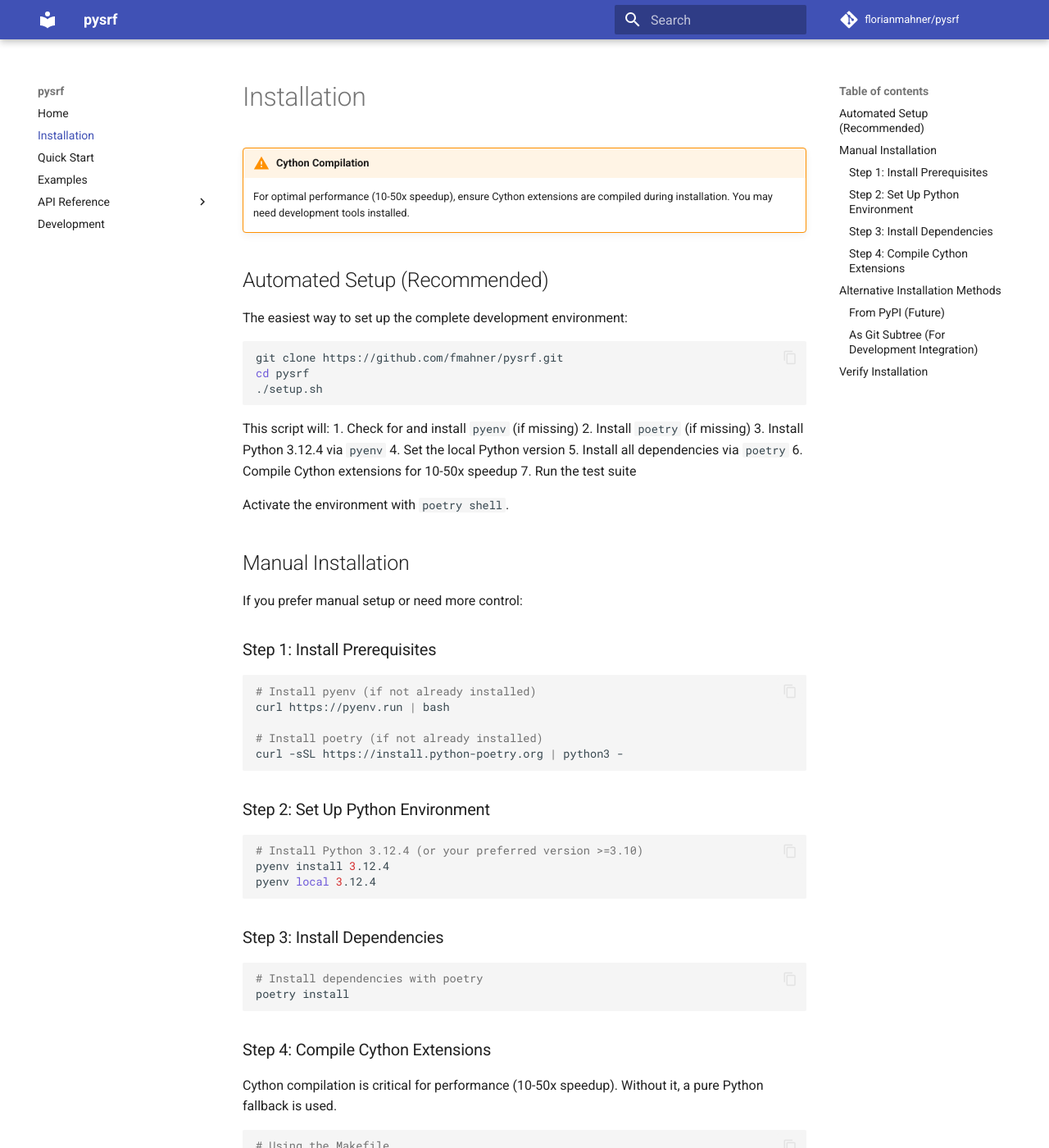
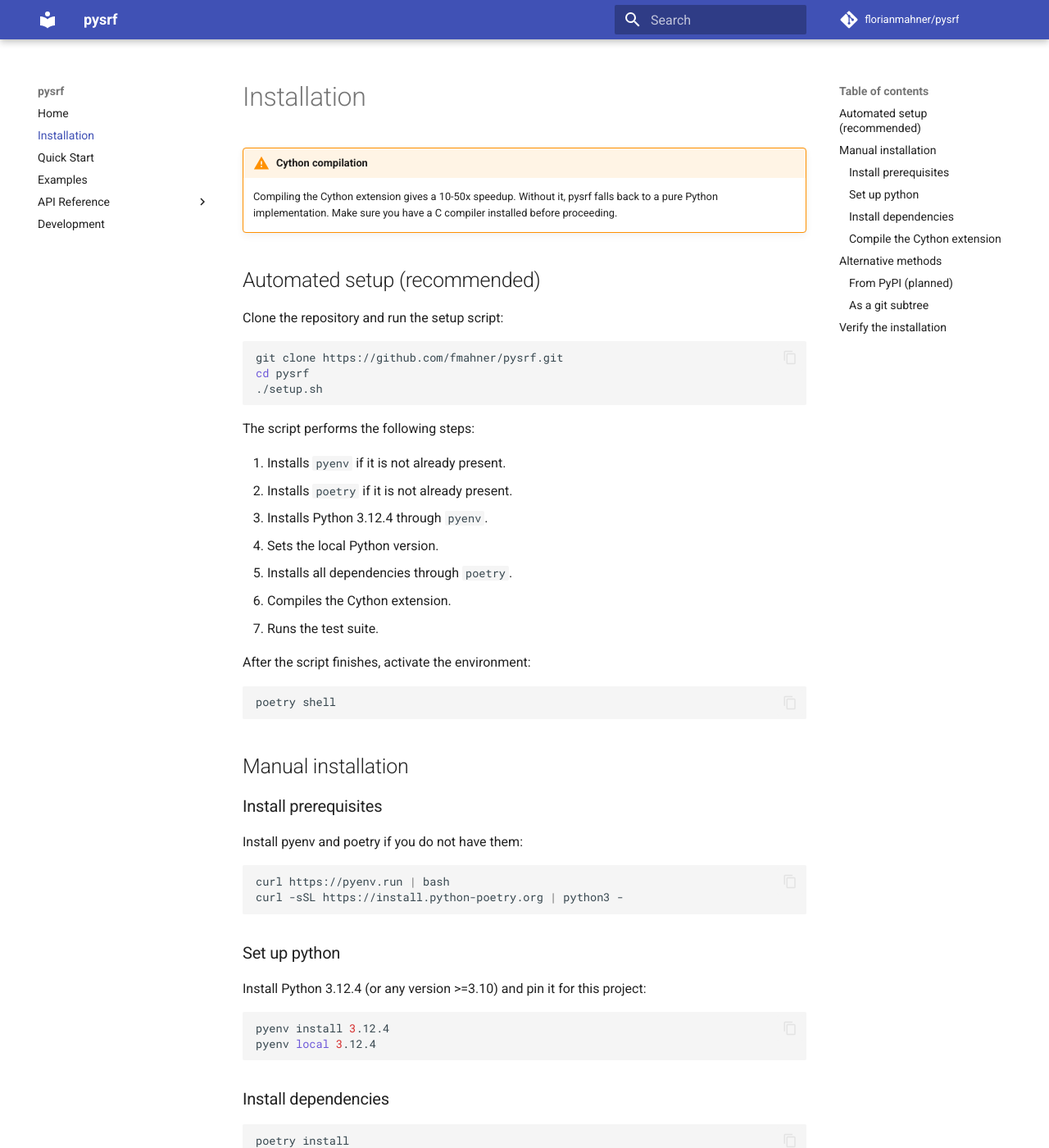
Before and after one commit to florianmahner/pysrf, an MkDocs documentation site: the page built from docs/installation.md, in a window 1280 px wide and 1400 px high. Shown: the whole window at 82% size. Built offline with MkDocs 1.6.1 and Material for MkDocs 9.7.7, drawn with Linux system fonts in a browser that asks for light colours; comment, search, counter and statistics services are not loaded; some of the changed text lies outside the part shown.

Commit message:
docs: Rewrite docs with Google style guide, add Vale linting
Set up Vale with Google style package for automated prose linting.
Rewrite all docs pages to use active voice, present tense, imperative
verbs, and sentence-case headings. Add explanatory prose between code
blocks. Deduplicate README by moving detailed install steps to docs.

````diff
--- a/docs/development.md
+++ b/docs/development.md
@@ -1,87 +1,79 @@
-# Development Guide
+# Development
 
-## Setup Development Environment
+## Set up the development environment
 
-### Using the Setup Script
+### Automated setup
 
-The easiest way to set up the development environment:
+Run the setup script to install all tools and dependencies:
 
 ```bash
 chmod +x setup.sh
 ./setup.sh
 ```
 
-This script will:
-1. Install `pyenv` (if not present)
-2. Install Python 3.12.4
-3. Install Poetry
-4. Install all dependencies
-5. Compile Cython extensions
-6. Run tests
+The script installs pyenv, Python 3.12.4, Poetry, all dependencies, compiles
+the Cython extension, and runs the test suite.
 
-### Manual Setup
+### Manual setup
 
 ```bash
-# Install poetry
 curl -sSL https://install.python-poetry.org | python3 -
-
-# Install dependencies
 poetry install
-
-# Compile Cython extensions
 make compile
-
-# Run tests
 poetry run pytest
 ```
 
-## Makefile Commands
+## Makefile targets
 
-The project includes a Makefile for common development tasks:
+The Makefile provides shortcuts for common tasks:
 
 ```bash
-make dev           # Install with dev dependencies + compile Cython
-make compile       # Compile Cython extensions
-make test          # Run test suite
-make test-cov      # Run tests with coverage report
-make lint          # Run linter (ruff)
-make format        # Format code with ruff
-make clean         # Remove build artifacts
-make docs          # Build documentation
-make docs-serve    # Serve documentation locally
+make dev           # install dev dependencies and compile Cython
+make compile       # compile Cython extension
+make test          # run test suite
+make test-cov      # run tests with coverage report
+make lint          # run ruff linter
+make format        # format code with ruff
+make clean         # remove build artifacts
+make docs          # build documentation
+make docs-serve    # serve documentation locally
 ```
 
-## Running Tests
+## Run tests
+
+Run the full suite:
 
 ```bash
-# Run all tests
 make test
+```
 
-# Run with coverage
+Run tests with coverage:
+
+```bash
 make test-cov
+```
 
-# Run specific test file
+Run a specific test file or test function:
+
+```bash
 poetry run pytest tests/test_model.py -v
-
-# Run specific test
 poetry run pytest tests/test_model.py::test_srf_fit_complete_data -v
 ```
 
-## Code Quality
+## Code quality
 
-### Linting
+### Lint and format
+
+Check code quality and auto-format:
 
 ```bash
-# Check code quality
 make lint
-
-# Auto-format code
 make format
 ```
 
-### Type Checking
+### Type hints
 
-The codebase uses Python 3.10+ type hints:
+Use Python 3.10+ style type hints in all public functions:
 
 ```python
 from __future__ import annotations
@@ -90,42 +82,38 @@
     ...
 ```
 
-## Cython Extensions
+## Cython extension
 
-The performance-critical inner loop is implemented in Cython (`_bsum.pyx`):
+The performance-critical inner loop lives in `_bsum.pyx`. Compile it with:
 
 ```bash
-# Compile Cython extensions
 make compile
 
-# Or directly
+# or
 poetry run python setup.py build_ext --inplace
 ```
 
-### Testing Cython vs Python
+Verify which implementation is active:
 
 ```python
 from pysrf.model import _get_update_w_function
 
 update_w = _get_update_w_function()
 print(f"Using: {update_w.__module__}")
-# Cython: _bsum
-# Python fallback: pysrf.model
+# _bsum    → Cython (fast)
+# pysrf.model → pure Python fallback
 ```
 
 ## Documentation
 
-### Building Docs
+### Build and preview
 
 ```bash
-# Build documentation
-make docs
-
-# Serve locally at http://127.0.0.1:8000
-make docs-serve
+make docs          # build docs
+make docs-serve    # serve locally at http://127.0.0.1:8000
 ```
 
-### Writing Docstrings
+### Docstring format
 
 Use NumPy-style docstrings:
 
@@ -139,14 +127,14 @@
     Parameters
     ----------
     x : ndarray
-        Description of x
+        Description of x.
     param : int, default=10
-        Description of param
+        Description of param.
 
     Returns
     -------
     result : float
-        Description of return value
+        Description of return value.
 
     Examples
     --------
@@ -159,65 +147,55 @@
 
 ## Contributing
 
-### Workflow
-
-1. Fork the repository
+1. Fork the repository.
 2. Create a feature branch: `git checkout -b feature-name`
-3. Make your changes
+3. Make your changes.
 4. Run tests: `make test`
 5. Format code: `make format`
 6. Commit: `git commit -m "Add feature"`
 7. Push: `git push origin feature-name`
-8. Open a Pull Request
+8. Open a pull request.
 
 ### Guidelines
 
-- Write tests for new features
-- Maintain type hints
-- Update documentation
-- Keep changes focused
-- Follow existing code style
+- Write tests for new features.
+- Maintain type hints.
+- Update documentation.
+- Keep changes focused.
+- Follow existing code style.
 
-## Publishing
+## Publish to PyPI
 
-### PyPI Release
+Update the version in `pyproject.toml`, then build and publish:
 
 ```bash
-# Update version in pyproject.toml
 poetry version patch  # or minor, major
-
-# Build package
 make build
-
-# Publish to PyPI
 poetry publish
 ```
 
-### Development Release
+For a pre-release version:
 
 ```bash
-# Build with dev version
 poetry version prerelease
-
-# Publish to TestPyPI
 poetry publish -r testpypi
 ```
 
-## Project Structure
+## Project structure
 
 ```
 pysrf/
-├── pysrf/              # Main package
-│   ├── __init__.py    # Public API
-│   ├── model.py       # SRF class
+├── pysrf/              # main package
+│   ├── __init__.py     # public API
+│   ├── model.py        # SRF class
 │   ├── cross_validation.py
-│   ├── bounds.py      # Sampling bound estimation
-│   ├── utils.py       # Helper functions
-│   └── _bsum.pyx      # Cython extension
-├── tests/             # Test suite
-├── docs/              # Documentation
-├── setup.py           # Cython build (setuptools)
-├── Makefile           # Development commands
-├── pyproject.toml     # Poetry config
-└── README.md          # Project overview
+│   ├── bounds.py       # sampling-bound estimation
+│   ├── utils.py        # helper functions
+│   └── _bsum.pyx       # Cython extension
+├── tests/              # test suite
+├── docs/               # documentation
+├── setup.py            # Cython build (setuptools)
+├── Makefile            # development targets
+├── pyproject.toml      # project config
+└── README.md           # project overview
 ```
--- a/docs/installation.md
+++ b/docs/installation.md
@@ -1,11 +1,13 @@
 # Installation
 
-!!! warning "Cython Compilation"
-    For optimal performance (10-50x speedup), ensure Cython extensions are compiled during installation. You may need development tools installed.
+!!! warning "Cython compilation"
+    Compiling the Cython extension gives a 10-50x speedup. Without it, pysrf
+    falls back to a pure Python implementation. Make sure you have a C compiler
+    installed before proceeding.
 
-## Automated Setup (Recommended)
+## Automated setup (recommended)
 
-The easiest way to set up the complete development environment:
+Clone the repository and run the setup script:
 
 ```bash
 git clone https://github.com/fmahner/pysrf.git
@@ -13,100 +15,106 @@
 ./setup.sh
 ```
 
-This script will:
-1. Check for and install `pyenv` (if missing)
-2. Install `poetry` (if missing)
-3. Install Python 3.12.4 via `pyenv`
-4. Set the local Python version
-5. Install all dependencies via `poetry`
-6. Compile Cython extensions for 10-50x speedup
-7. Run the test suite
+The script performs the following steps:
 
-Activate the environment with `poetry shell`.
+1. Installs `pyenv` if it is not already present.
+2. Installs `poetry` if it is not already present.
+3. Installs Python 3.12.4 through `pyenv`.
+4. Sets the local Python version.
+5. Installs all dependencies through `poetry`.
+6. Compiles the Cython extension.
+7. Runs the test suite.
 
-## Manual Installation
-
-If you prefer manual setup or need more control:
-
-### Step 1: Install Prerequisites
+After the script finishes, activate the environment:
 
 ```bash
-# Install pyenv (if not already installed)
+poetry shell
+```
+
+## Manual installation
+
+### Install prerequisites
+
+Install pyenv and poetry if you do not have them:
+
+```bash
 curl https://pyenv.run | bash
-
-# Install poetry (if not already installed)
 curl -sSL https://install.python-poetry.org | python3 -
 ```
 
-### Step 2: Set Up Python Environment
+### Set up python
+
+Install Python 3.12.4 (or any version >=3.10) and pin it for this project:
 
 ```bash
-# Install Python 3.12.4 (or your preferred version >=3.10)
 pyenv install 3.12.4
 pyenv local 3.12.4
 ```
 
-### Step 3: Install Dependencies
+### Install dependencies
 
 ```bash
-# Install dependencies with poetry
 poetry install
 ```
 
-### Step 4: Compile Cython Extensions
+### Compile the Cython extension
 
-Cython compilation is critical for performance (10-50x speedup). Without it, a pure Python fallback is used.
+Use the Makefile target or run the build command directly:
 
 ```bash
-# Using the Makefile
 make compile
 
-# Or directly
+# or
 poetry run python setup.py build_ext --inplace
 ```
 
-The Makefile also provides other useful commands:
-- `make dev` - Install with dev dependencies and compile
-- `make test` - Run test suite
-- `make format` - Format code
-- `make clean` - Remove build artifacts
-- `make docs` - Build documentation
+The Makefile provides additional targets:
 
-## Alternative Installation Methods
+- `make dev`: install dev dependencies and compile Cython.
+- `make test`: run the test suite.
+- `make format`: format code with ruff.
+- `make clean`: remove build artifacts.
+- `make docs`: build documentation.
 
-### From PyPI (Future)
+## Alternative methods
 
-Once published to PyPI:
+### From PyPI (planned)
 
 ```bash
-# Stable release
 pip install pysrf
 
-# Development version
+# development version
 pip install --pre pysrf
 ```
 
-### As Git Subtree (For Development Integration)
+### As a git subtree
+
+Add pysrf as a subtree inside another project:
 
 ```bash
-# Add as subtree in your project
 git subtree add --prefix=pysrf https://github.com/fmahner/pysrf.git master --squash
+```
 
-# Update subtree
+Update the subtree:
+
+```bash
 git subtree pull --prefix=pysrf https://github.com/fmahner/pysrf.git master --squash
+```
 
-# Install from subtree
+Then install and compile:
+
+```bash
 cd pysrf && poetry install && make compile
 ```
 
-## Verify Installation
+## Verify the installation
 
 ```python
 import pysrf
 print(pysrf.__version__)
 
-# Check Cython compilation
+# Check whether the Cython extension is active
 from pysrf.model import _get_update_w_function
 update_w = _get_update_w_function()
-print(f"Using: {update_w.__module__}")  # Should show _bsum if compiled
+print(f"Using: {update_w.__module__}")  # _bsum if compiled
 ```
--- a/pyproject.toml
+++ b/pyproject.toml
@@ -30,6 +30,7 @@
     "mkdocstrings-python>=1.7",
     "griffe>=0.44",
     "ipykernel>=6.30.1",
+    "vale>=3.0",
 ]
 
 [build-system]
````
Also changed, not shown: README.md (+17 -101 lines), docs/examples.md (+54 -31 lines), docs/index.md (+24 -14 lines), docs/quickstart.md (+32 -13 lines), 4 other files.
